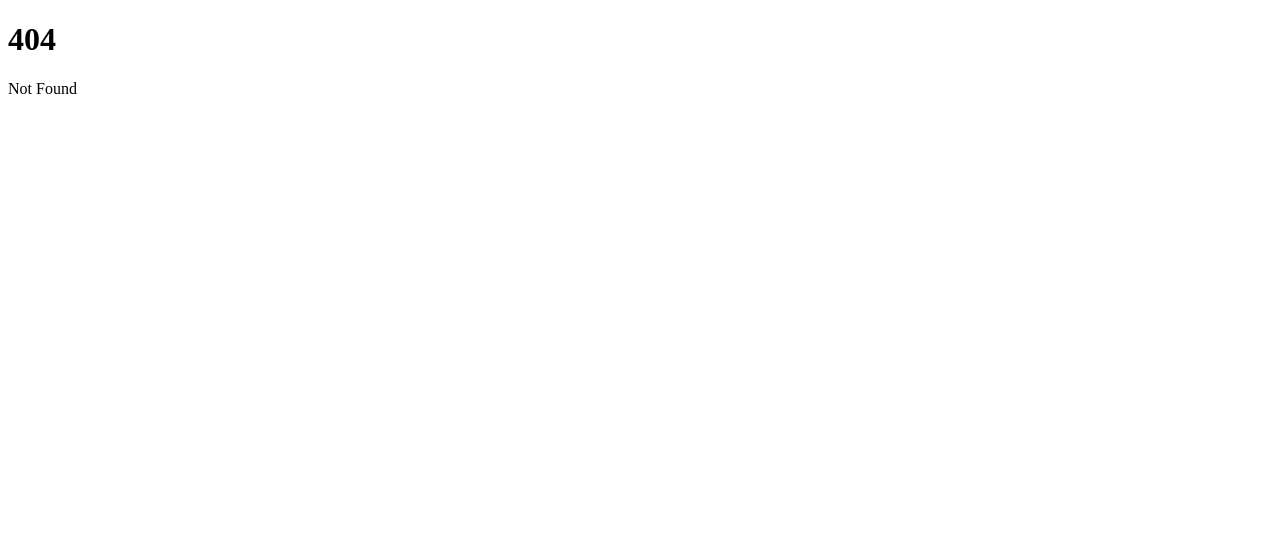
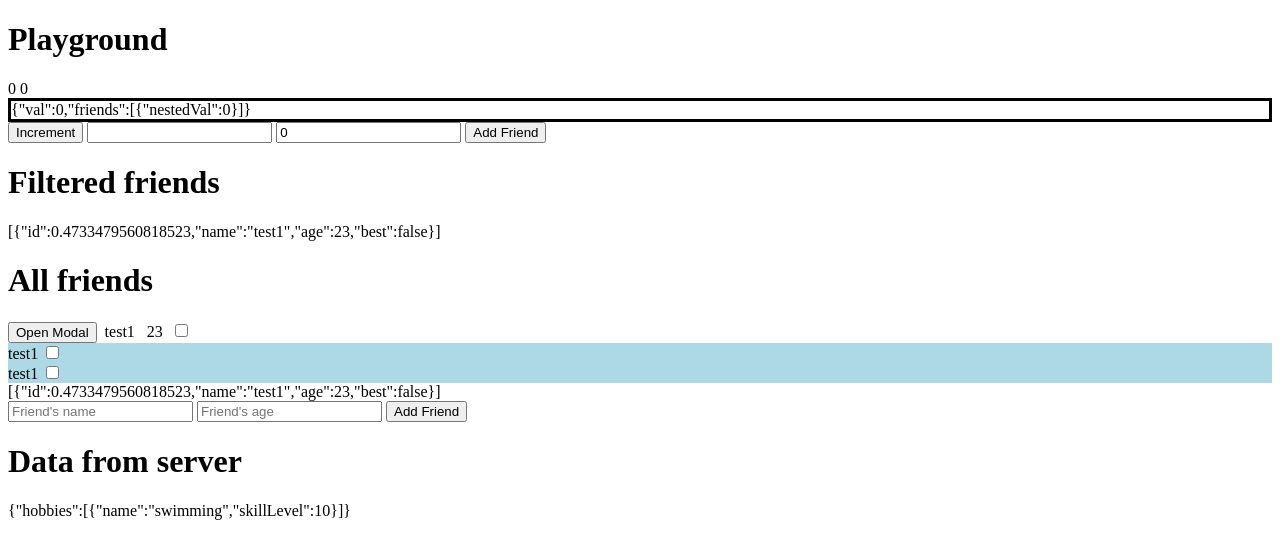
Before and after one commit to EpicStartups/best-practices-svelte, a SvelteKit app: page /friends in a window 1280 px wide. Before the commit this address had no page. Shown: the top 558 px of the page. Built offline with nearby package versions, Linux system fonts and the light colour scheme.

Commit message:
added family members with dirty state

```diff
--- a/src/routes/test/+page.svelte
+++ b/src/routes/friends/+page.svelte
@@ -5,10 +5,19 @@
 
 	const { data } = $props();
 
-	let friendName = $state('');
-	let friendAge = $state(0);
+	// constants
+	// variables
+	let openModal: boolean = $state(false);
+	let selectedFriendId: number = $state(0.0);
+
+	let nickName: string = $state('');
+
+	let friendName: string = $state('');
+	let friendAge: number = $state(0);
+
 	// const mod = testModule();
 	const mod = new TestModule();
+
 	let filteredFriends = $derived(mod.getFriends({ name: 'test1' }));
 	let allFriends = $derived(mod.getAllFriends);
 
@@ -22,8 +31,19 @@
 			acc[key] = value;
 			return acc;
 		}, {});
-		console.log(data);
 		mod.addFriends(data);
+	}
+
+	function handleAddFamily(event: Event) {
+		const form = event.target as HTMLFormElement;
+		console.log(form);
+		const formData = new FormData(form);
+		const data = Array.from(formData.entries()).reduce((acc, [key, value]) => {
+			acc[key] = value;
+			return acc;
+		}, {});
+		data.friend_id = selectedFriendId;
+		mod.addFamilyMembers(data);
 	}
 </script>
 
@@ -46,6 +66,13 @@
 
 {#each allFriends as friend}
 	<div>
+		<button
+			onclick={() => {
+				openModal = true;
+				selectedFriendId = friend.id;
+				console.log('OPEN MODAL');
+			}}>Open Modal</button
+		>
 		<InputLabel
 			onUpdate={(e) => mod.updateFriend(friend.id, { name: e.value })}
 			value={friend.name}
@@ -87,9 +114,39 @@
 	</div>
 {/each}
 
+{#if openModal}
+	{@render familyModal(selectedFriendId)}
+{/if}
+
+{#snippet familyModal(friend_id)}
+	<div class="modal">
+		<div class="modal-content">
+			FRIEND ID: {friend_id}
+			<form
+				onsubmit={(e: Event) => {
+					e.preventDefault();
+					handleAddFamily(e);
+				}}
+			>
+				<input type="text" name="nick_name" placeholder="Friend's family name" required />
+				<!-- <input type="number" name="age" placeholder="Friend's age" required /> -->
+				<button type="submit">Add Friend</button>
+			</form>
+			<h2>Modal Title</h2>
+			<p>This is a simple modal content.</p>
+			<button onclick={() => (openModal = false)}>Close</button>
+		</div>
+	</div>
+{/snippet}
+
 {JSON.stringify(mod.getAllFriends)}
 
-<form onsubmit={handleAddFriend}>
+<form
+	onsubmit={(e: Event) => {
+		e.preventDefault();
+		handleAddFriend(e);
+	}}
+>
 	<input type="text" name="name" placeholder="Friend's name" required />
 	<input type="number" name="age" placeholder="Friend's age" required />
 	<button type="submit">Add Friend</button>
@@ -97,3 +154,24 @@
 
 <h1>Data from server</h1>
 {JSON.stringify(data)}
+
+<style>
+	.modal {
+		position: fixed;
+		z-index: 1;
+		left: 0;
+		top: 0;
+		width: 100%;
+		height: 100%;
+		overflow: auto;
+		background-color: rgba(0, 0, 0, 0.4);
+	}
+
+	.modal-content {
+		background-color: #fefefe;
+		margin: 15% auto;
+		padding: 20px;
+		border: 1px solid #888;
+		width: 80%;
+	}
+</style>
--- a/src/routes/test/testClass.svelte.ts
+++ b/src/routes/friends/testClass.svelte.ts
@@ -1,8 +1,9 @@
 import { getFriendsFiltered } from './utils';
+import type { Friend } from './types';
 
 export class TestModule {
-	private counter = $state(0);
-	private friends = $state([
+	private counter: number = $state(0);
+	private friends = $state<Friend[]>([
 		{
 			id: Math.random(),
 			name: 'test1',
@@ -33,6 +34,27 @@ export class TestModule {
 	addFriends({ name, age }) {
 		console.log('Add friends');
 		this.friends.push({ id: Math.random(), name, age, best: false });
+	}
+
+	addFamilyMembers({
+		friend_id,
+		nick_name
+		// sports
+	}: {
+		friend_id: number;
+		nick_name: string;
+		// sports: string[];
+	}) {
+		console.log('add family member');
+		this.friends = this.friends.map((friend) => {
+			if (friend.id === friend_id) {
+				return {
+					...friend,
+					family: friend.family ? [...friend.family, { nick_name }] : [{ nick_name }]
+				};
+			}
+			return friend;
+		});
 	}
 
 	updateFriend(id, payload) {
--- /dev/null
+++ b/src/routes/friends/types.ts
@@ -0,0 +1,17 @@
+export interface Family {
+	nick_name: string;
+	// sports: string[];
+}
+
+export interface Friend {
+	id: number;
+	name: string;
+	age: number;
+	best: boolean;
+	family?: Family[];
+}
+
+export interface FilterCriteria {
+	name?: string;
+	age?: number;
+}
```
Also changed, not shown: src/routes/friends/+page.server.ts (renamed from src/routes/test/+page.server.ts), src/routes/friends/InputLabel.svelte (renamed from src/routes/test/InputLabel.svelte), src/routes/friends/test.svelte.ts (renamed from src/routes/test/test.svelte.ts), src/routes/friends/utils.ts (renamed from src/routes/test/utils.ts).
